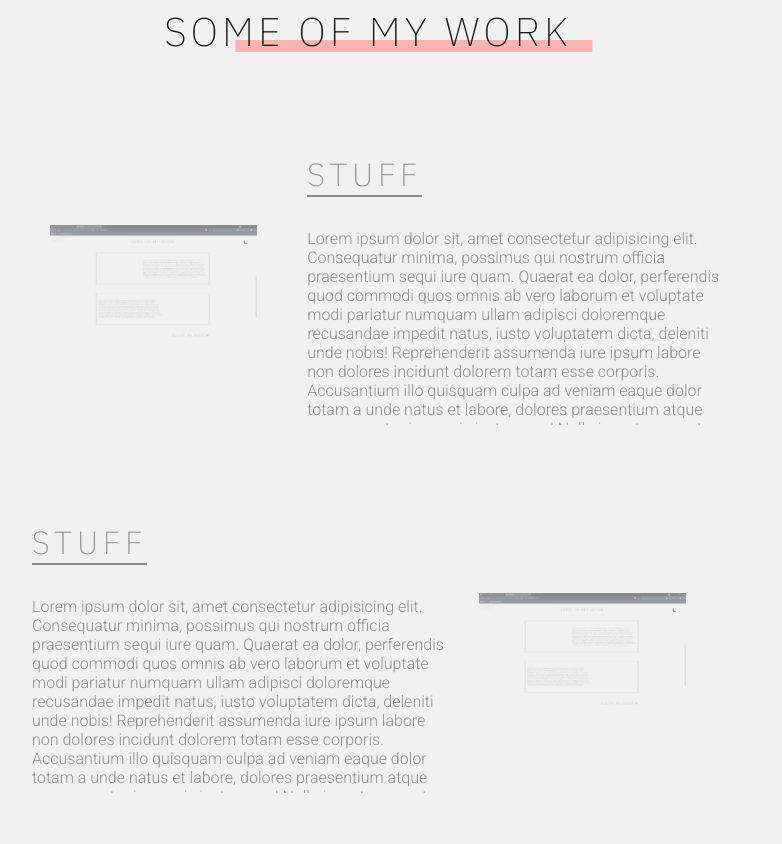
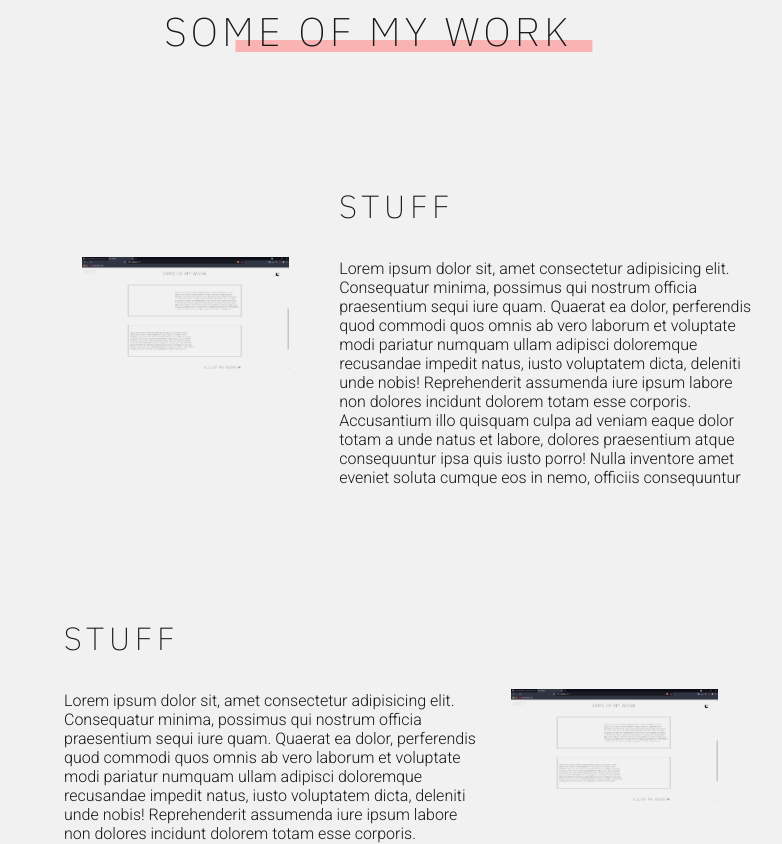
Before and after one commit to sof7net/portfolio, a Vue app: page / in a window 1280 px wide. Shown: the part 1020-1864 px from the top of the page, without its empty margins (272-1054 px from the left). Built offline with nearby package versions, Linux system fonts and the light colour scheme; some icons are missing.

Commit message:
few misc changes

```diff
--- a/src/components/Curious.vue
+++ b/src/components/Curious.vue
@@ -62,7 +62,7 @@
             opacity: 0.25;
             display: grid;
             place-items: center;
-            font-size: 4em;
+            font-size: 3em;
             transition: opacity .2s ease-in-out;
             backdrop-filter: blur(2px);
 
--- a/src/components/ProjectPreview.vue
+++ b/src/components/ProjectPreview.vue
@@ -45,13 +45,10 @@ const getImage = (url: string) => {
         display: flex;
         margin-bottom: 5em;
         overflow: hidden;
-
-        // A Remplacer par détection de scroll
-        transition: opacity .3s ease-in;
-        opacity: 0.45;
+        padding: 2em;
 
         &:hover {
-            opacity: 1;
+            // Ajouter animation du media
         }
 
         &__text {
@@ -59,7 +56,6 @@ const getImage = (url: string) => {
             padding-left: 1em;
 
             h3 {
-                border-bottom: solid 2px var(--text);
                 margin: 0.5em 0;
                 display: inline-block;
             }
--- a/src/views/Contact.vue
+++ b/src/views/Contact.vue
@@ -1,7 +1,7 @@
 <template>
     <div class="contact">
         <h2>Get in touch</h2>
-        <p>Si vous avez aimez mon profile et aimeriez collaber avec moi, vous pouvez remplir le formulaire ou m'envoyer un mail à: mail@domain.dn</p>
+        <p>Si vous avez aimer mon profil et aimeriez collaber avec moi, vous pouvez remplir le formulaire ou m'envoyer un mail à: mail@domain.dn</p>
         <fieldset class="contact__fieldset">
 
             <legend>Formulaire de contact</legend>
```
